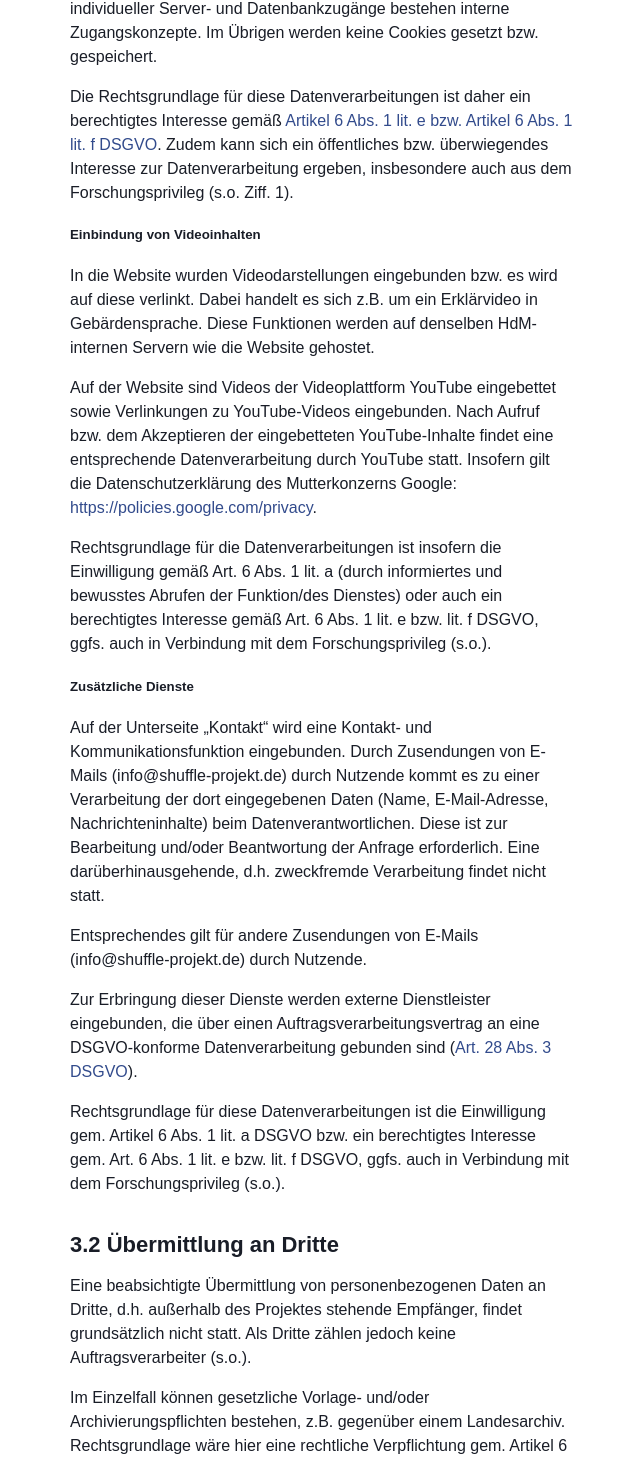
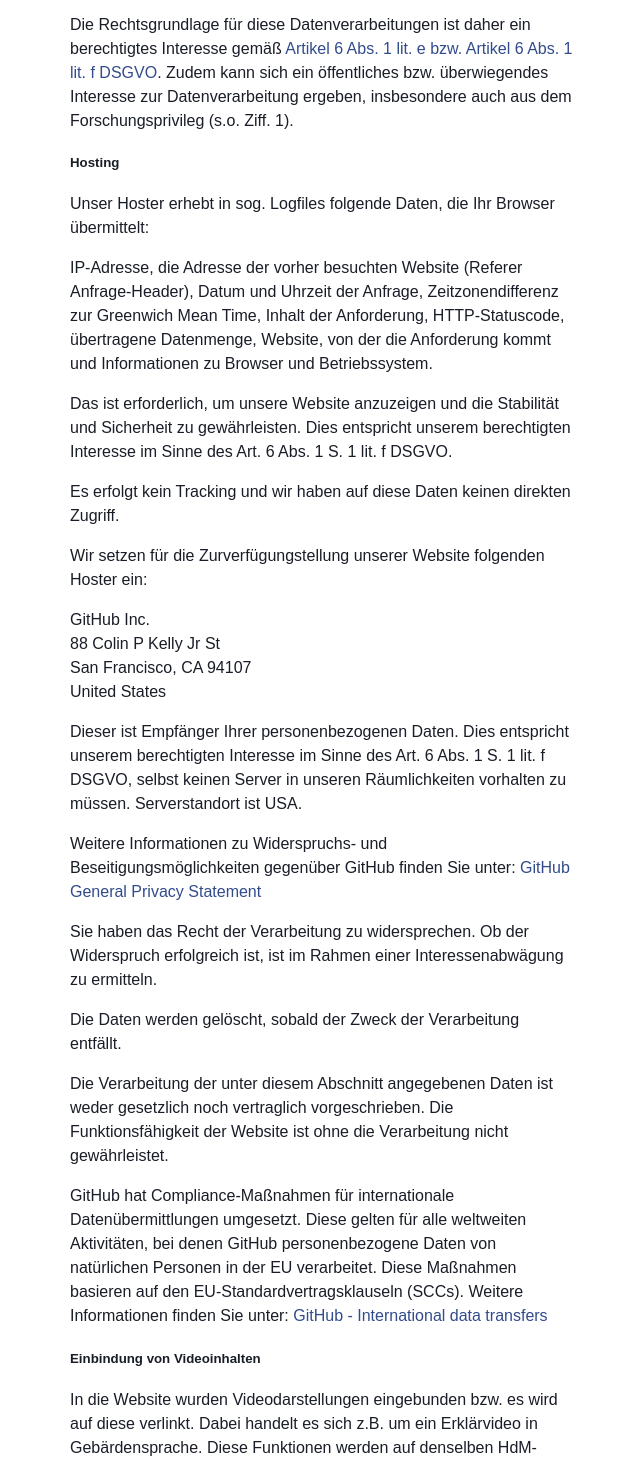
Before and after one commit to shuffle-project/homepage, a SvelteKit app: page /datenschutz in a window 1280 px wide. Shown: the part 2697-4158 px from the top of the page, without its empty margins (318-958 px from the left). Built offline with nearby package versions, Linux system fonts and the light colour scheme; a small style sheet from the web is missing.

Commit message:
Updated Privacy

```diff
--- a/src/routes/(footerSubpages)/datenschutz/+page.svelte
+++ b/src/routes/(footerSubpages)/datenschutz/+page.svelte
@@ -124,9 +124,7 @@
 		<a
 			href="https://juris.bundesgerichtshof.de/cgi-bin/rechtsprechung/document.py?Gericht=bgh&amp;Art=en&amp;Datum=Aktuell&amp;nr=78289&amp;linked=pm"
 			>BGH-Urteil v. 16. Mai 2017 - VI ZR 135/13</a
-		>). Derartige Logfiles (IP-Adresse, User Agent, Zielseite, Zeitpunkt, Browserdaten etc.) werden
-		auf Servern des Datenverantwortlichen erhoben und gespeichert. Sie sind alleine schon für eine
-		einfache und problemfreie Übertragung und Ausgabe der Website erforderlich.
+		>). Siehe Abschnitt „Hosting“ für weitere Informationen zu den Logfiles.
 	</p>
 	<p>
 		Technisch sichert eine dem Stand der Technik entsprechende Transportverschlüsselung (<a
@@ -145,6 +143,78 @@
 		>. Zudem kann sich ein öffentliches bzw. überwiegendes Interesse zur Datenverarbeitung ergeben,
 		insbesondere auch aus dem Forschungsprivileg (s.o. Ziff. 1).
 	</p>
+
+	<h5>Hosting</h5>
+
+	<p>Unser Hoster erhebt in sog. Logfiles folgende Daten, die Ihr Browser übermittelt:</p>
+
+	<p>
+		IP-Adresse, die Adresse der vorher besuchten Website (Referer Anfrage-Header), Datum und Uhrzeit
+		der Anfrage, Zeitzonendifferenz zur Greenwich Mean Time, Inhalt der Anforderung,
+		HTTP-Statuscode, übertragene Datenmenge, Website, von der die Anforderung kommt und
+		Informationen zu Browser und Betriebssystem.
+	</p>
+
+	<p>
+		Das ist erforderlich, um unsere Website anzuzeigen und die Stabilität und Sicherheit zu
+		gewährleisten. Dies entspricht unserem berechtigten Interesse im Sinne des Art. 6 Abs. 1 S. 1
+		lit. f DSGVO.
+	</p>
+
+	<p>Es erfolgt kein Tracking und wir haben auf diese Daten keinen direkten Zugriff.</p>
+
+	<p>Wir setzen für die Zurverfügungstellung unserer Website folgenden Hoster ein:</p>
+
+	<p>
+		GitHub Inc. <br />
+		88 Colin P Kelly Jr St <br />
+		San Francisco, CA 94107 <br />
+		United States
+	</p>
+
+	<p>
+		Dieser ist Empfänger Ihrer personenbezogenen Daten. Dies entspricht unserem berechtigten
+		Interesse im Sinne des Art. 6 Abs. 1 S. 1 lit. f DSGVO, selbst keinen Server in unseren
+		Räumlichkeiten vorhalten zu müssen. Serverstandort ist USA.
+	</p>
+
+	<p>
+		Weitere Informationen zu Widerspruchs- und Beseitigungsmöglichkeiten gegenüber GitHub finden Sie
+		unter:
+		<a
+			rel="noreferrer"
+			href="https://docs.github.com/en/free-pro-team@latest/github/site-policy/github-privacy-statement#github-pages"
+			>GitHub General Privacy Statement</a
+		>
+	</p>
+
+	<p>
+		Sie haben das Recht der Verarbeitung zu widersprechen. Ob der Widerspruch erfolgreich ist, ist
+		im Rahmen einer Interessenabwägung zu ermitteln.
+	</p>
+
+	<p>Die Daten werden gelöscht, sobald der Zweck der Verarbeitung entfällt.</p>
+
+	<p>
+		Die Verarbeitung der unter diesem Abschnitt angegebenen Daten ist weder gesetzlich noch
+		vertraglich vorgeschrieben. Die Funktionsfähigkeit der Website ist ohne die Verarbeitung nicht
+		gewährleistet.
+	</p>
+
+	<p>
+		GitHub hat Compliance-Maßnahmen für internationale Datenübermittlungen umgesetzt. Diese gelten
+		für alle weltweiten Aktivitäten, bei denen GitHub personenbezogene Daten von natürlichen
+		Personen in der EU verarbeitet. Diese Maßnahmen basieren auf den EU-Standardvertragsklauseln
+		(SCCs). Weitere Informationen finden Sie unter:
+
+		<a
+			rel="noreferrer"
+			href="https://docs.github.com/en/site-policy/privacy-policies/github-general-privacy-statement#international-data-transfers"
+		>
+			GitHub - International data transfers
+		</a>
+	</p>
+
 	<h5>Einbindung von Videoinhalten</h5>
 	<p>
 		In die Website wurden Videodarstellungen eingebunden bzw. es wird auf diese verlinkt. Dabei
```
